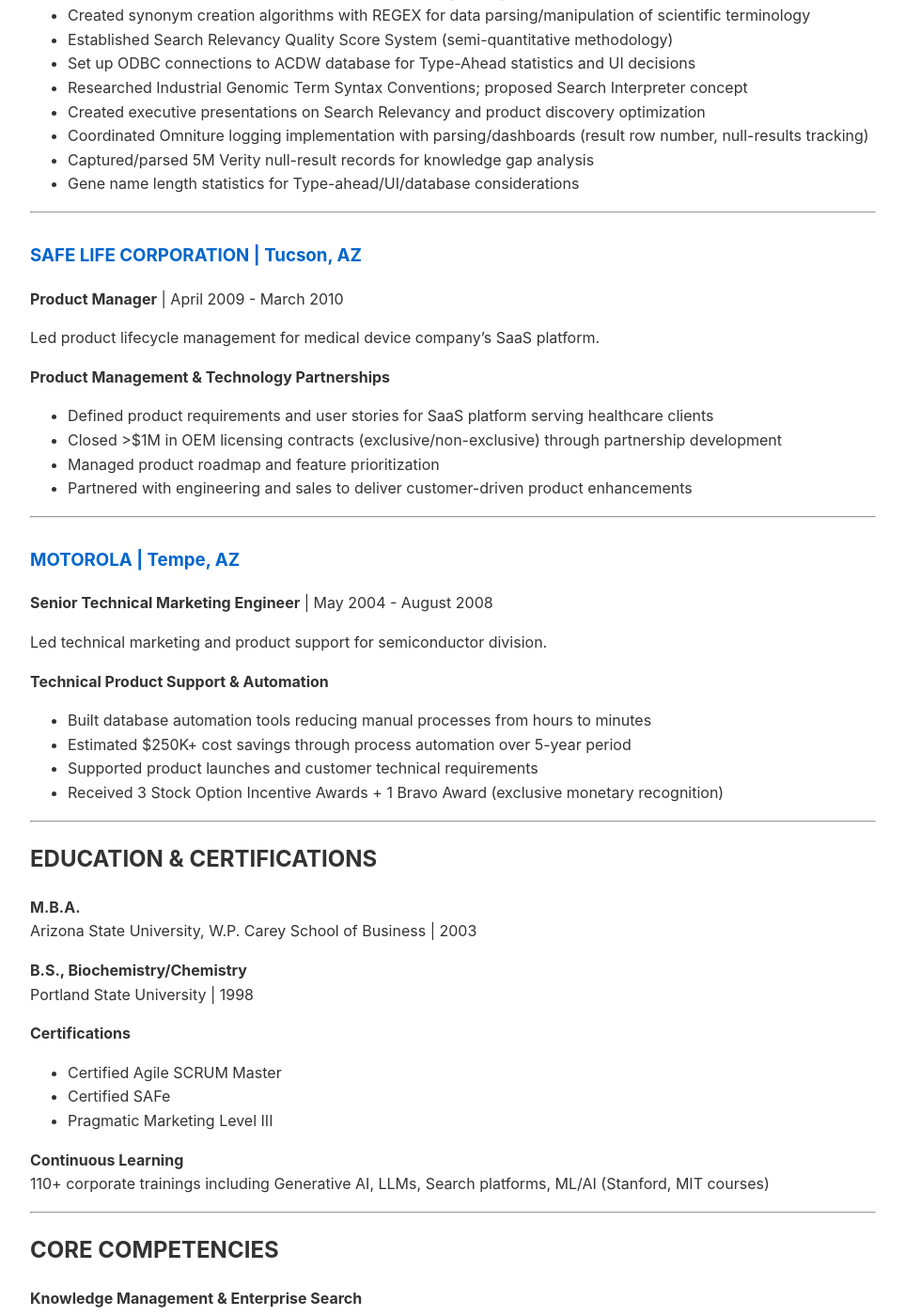
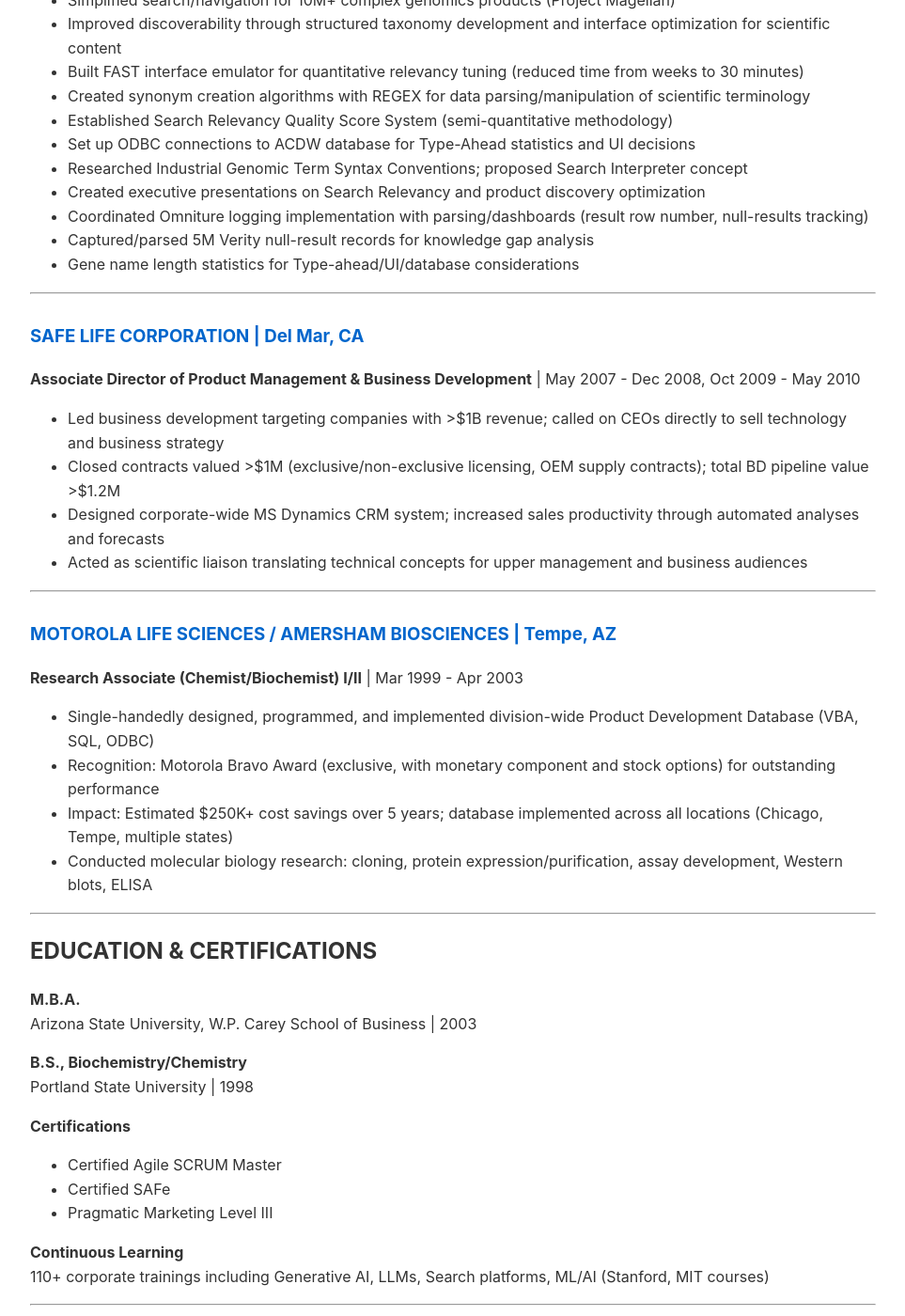
Before and after one commit to tsimech/tsimech.github.io, a Jekyll site: the page built from docs/amgen.md, in a window 1280 px wide and 1400 px high, scrolled down 5658 px. Shown: the whole window at 94% size, without its empty margins (158-1121 px from the left). Built offline with Jekyll 4.4.1, drawn with Linux system fonts in a browser that asks for light colours; our own code applies the rules of GitHub Pages for plain Markdown files; some of the changed text lies outside the part shown.

Commit message:
FIX: Correct 5 critical errors - Safe Life (location, dates, title), ThermoFisher (date), Motorola (completely wrong role)

```diff
--- a/docs/amgen.md
+++ b/docs/amgen.md
@@ -1,30 +1,7 @@
+# Todd Peters
+**Castle Pines, CO | (858) 752-4071 | toddttp@kalama.com | linkedin.com/in/toddpetersmba**
+
 ---
-robots: noindex, nofollow
----
-<style>
-@media print {
-  hr:first-of-type { page-break-after: always; break-after: page; }
-  button { display: none; }
-}
-</style>
-
-<script>
-// Auto-trigger email after 5 minutes
-setTimeout(function() {
-  var emailLink = document.querySelector('a[href^="mailto:"]');
-  if (emailLink) {
-    window.location.href = emailLink.href;
-  }
-}, 5 * 60 * 1000); // 5 minutes in milliseconds
-</script>
-
-<div style="display: flex; justify-content: space-between; align-items: center; margin-bottom: 0.5em;">
-  <div>
-    <strong style="font-size: 1.5em;">Todd Peters</strong><br>
-    <a href="https://linkedin.com/in/toddpetersmba">linkedin.com/in/toddpetersmba</a>
-  </div>
-  <button onclick="window.print()" style="padding: 8px 16px; background-color: #0366d6; color: white; border: none; border-radius: 5px; cursor: pointer; font-size: 13px;">Print</button>
-</div>
 
 **Amgen: Digital Product Manager, Knowledge Management (via Aequor Technologies)**
 
@@ -119,8 +96,8 @@ Led enterprise search and AI transformation for global life sciences company ser
 
 ---
 
-### THERMO FISHER SCIENTIFIC | Pittsburgh, PA (Remote)
-**Sr. Product Manager, Search and Selection** | March 2021 - June 2024
+### THERMO FISHER SCIENTIFIC | Carlsbad, CA (Remote)
+**Sr. Product Manager, Search and Selection** | 2021 - June 2024
 
 Led site search and product discovery strategy for $3B+ pharma R&D eCommerce channel. Directed 30-person cross-functional teams across UX, content operations, development, analytics, data science, and engineering.
 
@@ -205,29 +182,23 @@ Technical analysis and requirements definition for site search platforms.
 
 ---
 
-### SAFE LIFE CORPORATION | Tucson, AZ
-**Product Manager** | April 2009 - March 2010
+### SAFE LIFE CORPORATION | Del Mar, CA
+**Associate Director of Product Management & Business Development** | May 2007 - Dec 2008, Oct 2009 - May 2010
 
-Led product lifecycle management for medical device company's SaaS platform.
-
-**Product Management & Technology Partnerships**
-- Defined product requirements and user stories for SaaS platform serving healthcare clients
-- Closed >$1M in OEM licensing contracts (exclusive/non-exclusive) through partnership development
-- Managed product roadmap and feature prioritization
-- Partnered with engineering and sales to deliver customer-driven product enhancements
+- Led business development targeting companies with >$1B revenue; called on CEOs directly to sell technology and business strategy
+- Closed contracts valued >$1M (exclusive/non-exclusive licensing, OEM supply contracts); total BD pipeline value >$1.2M
+- Designed corporate-wide MS Dynamics CRM system; increased sales productivity through automated analyses and forecasts
+- Acted as scientific liaison translating technical concepts for upper management and business audiences
 
 ---
 
-### MOTOROLA | Tempe, AZ
-**Senior Technical Marketing Engineer** | May 2004 - August 2008
+### MOTOROLA LIFE SCIENCES / AMERSHAM BIOSCIENCES | Tempe, AZ
+**Research Associate (Chemist/Biochemist) I/II** | Mar 1999 - Apr 2003
 
-Led technical marketing and product support for semiconductor division.
-
-**Technical Product Support & Automation**
-- Built database automation tools reducing manual processes from hours to minutes
-- Estimated $250K+ cost savings through process automation over 5-year period
-- Supported product launches and customer technical requirements
-- Received 3 Stock Option Incentive Awards + 1 Bravo Award (exclusive monetary recognition)
+- Single-handedly designed, programmed, and implemented division-wide Product Development Database (VBA, SQL, ODBC)
+- Recognition: Motorola Bravo Award (exclusive, with monetary component and stock options) for outstanding performance
+- Impact: Estimated $250K+ cost savings over 5 years; database implemented across all locations (Chicago, Tempe, multiple states)
+- Conducted molecular biology research: cloning, protein expression/purification, assay development, Western blots, ELISA
 
 ---
 
```
Also changed, not shown: other parts of docs/amgen.md (+1 -1 lines).
